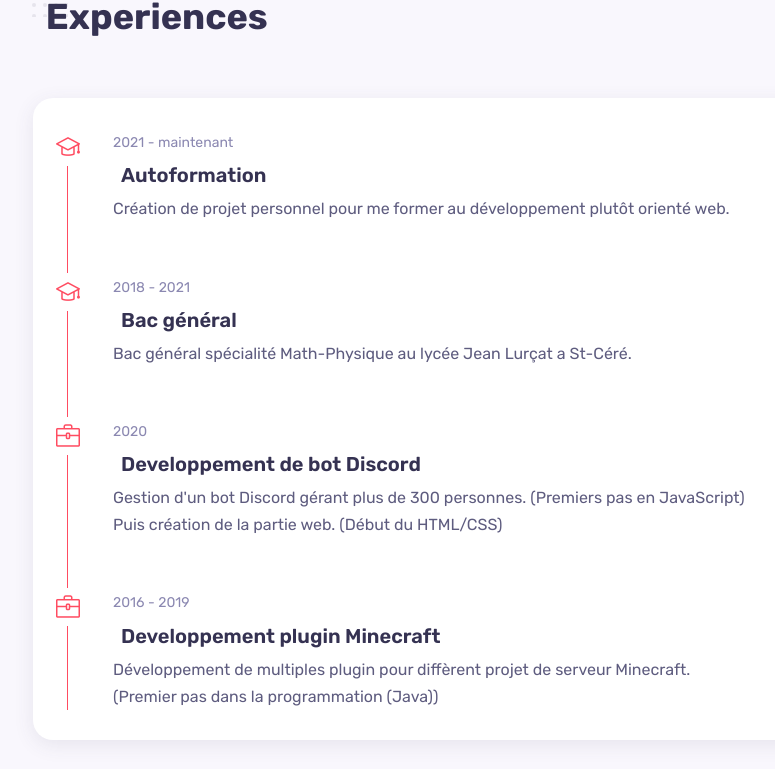
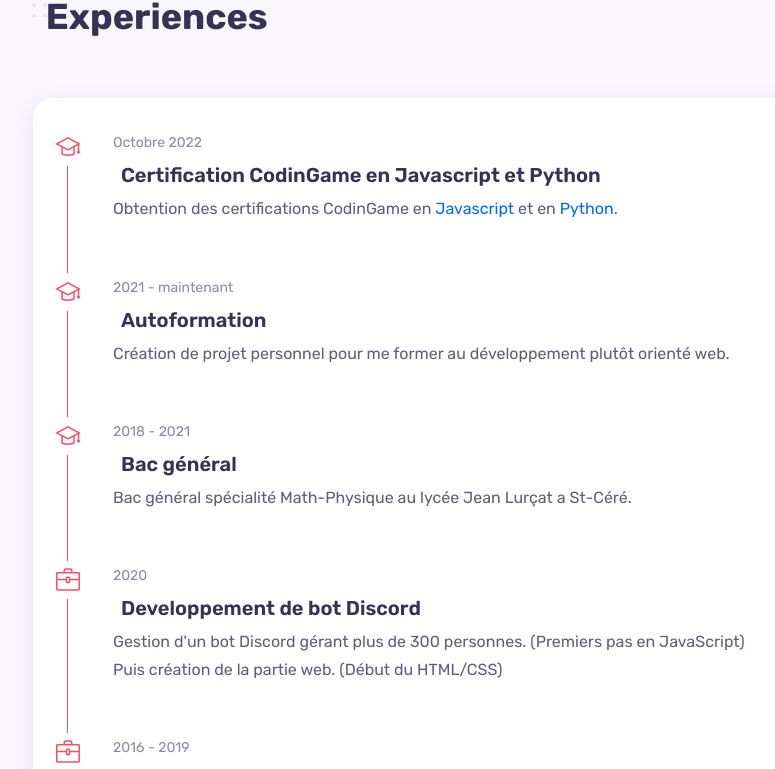
Before and after one commit to Sipixer/portfolio, a React (Vite) app: page / in a window 1280 px wide. Shown: the part 1391-2160 px from the top of the page, without its empty margins (137-912 px from the left). Built offline with nearby package versions, Linux system fonts and the light colour scheme.

Commit message:
Add Certification

```diff
--- a/src/components/portfolio/Card.jsx
+++ b/src/components/portfolio/Card.jsx
@@ -8,7 +8,7 @@ const Card = ({ img, title, link, source, blank }) => {
         <div className="work__mask"></div>
       </div>
       <h3 className="work__title">{title}</h3>
-      <a href={link} target={blank && "_blank"} className="work__button">
+      <a href={link} target={blank ? "_blank" : ""} className="work__button">
         <i className="icon-link work__button-icon"></i>
       </a>
       {source != undefined && (
--- a/src/components/portfolio/Projets.jsx
+++ b/src/components/portfolio/Projets.jsx
@@ -13,7 +13,7 @@ const Projets = [
     img: Image2,
     title: "Frontend Mentor | QR code component",
     link: "./qr",
-    blank: false,
+    blank: true,
     source: "https://github.com/Sipixer/QR-CODE-Mentor",
   },
   {
--- a/src/components/resume/Card.jsx
+++ b/src/components/resume/Card.jsx
@@ -9,10 +9,11 @@ const Card = ({ icon, year, title, description }) => {
 
       {description.map((desc, id) => {
         return (
-          <p className="timeline__text" key={id}>
-            {desc}
-            <br />
-          </p>
+          <p
+            className="timeline__text"
+            key={id}
+            dangerouslySetInnerHTML={{ __html: desc }}
+          ></p>
         );
       })}
     </div>
--- a/src/components/resume/Data.jsx
+++ b/src/components/resume/Data.jsx
@@ -1,4 +1,12 @@
 const Data = [
+  {
+    icon: "icon-graduation",
+    year: "Octobre 2022",
+    title: "Certification CodinGame en Javascript et Python",
+    description: [
+      "Obtention des certifications CodinGame en <a href='https://www.codingame.com/certification/yqYziEZd-caMwQkwhD_Yow' target='_blank'>Javascript</a> et en <a href='https://www.codingame.com/certification/QV2zjPEged-j_YbX93W6wg' target='_blank'>Python</a>.",
+    ],
+  },
   {
     icon: "icon-graduation",
     year: "2021 - maintenant",
--- a/src/index.css
+++ b/src/index.css
@@ -102,6 +102,10 @@ img {
   margin: 0 auto;
 }
 
+a {
+  color: rgb(0, 102, 255);
+}
+
 .grid {
   display: grid;
 }
@@ -139,17 +143,9 @@ img {
   display: inline-block;
   background-color: var(--first-color);
   font-weight: var(--font-bold);
-}
-
-@keyframes button-push {
-  50% {
-    transform: scale(0.95);
-  }
-  100% {
-    transform: scale(0.95);
-  }
+  transition: transform 200ms ease-in-out;
 }
 
 .btn:hover {
-  animation: button-push 0.3s linear 1;
+  transform: scale(0.95);
 }
```
